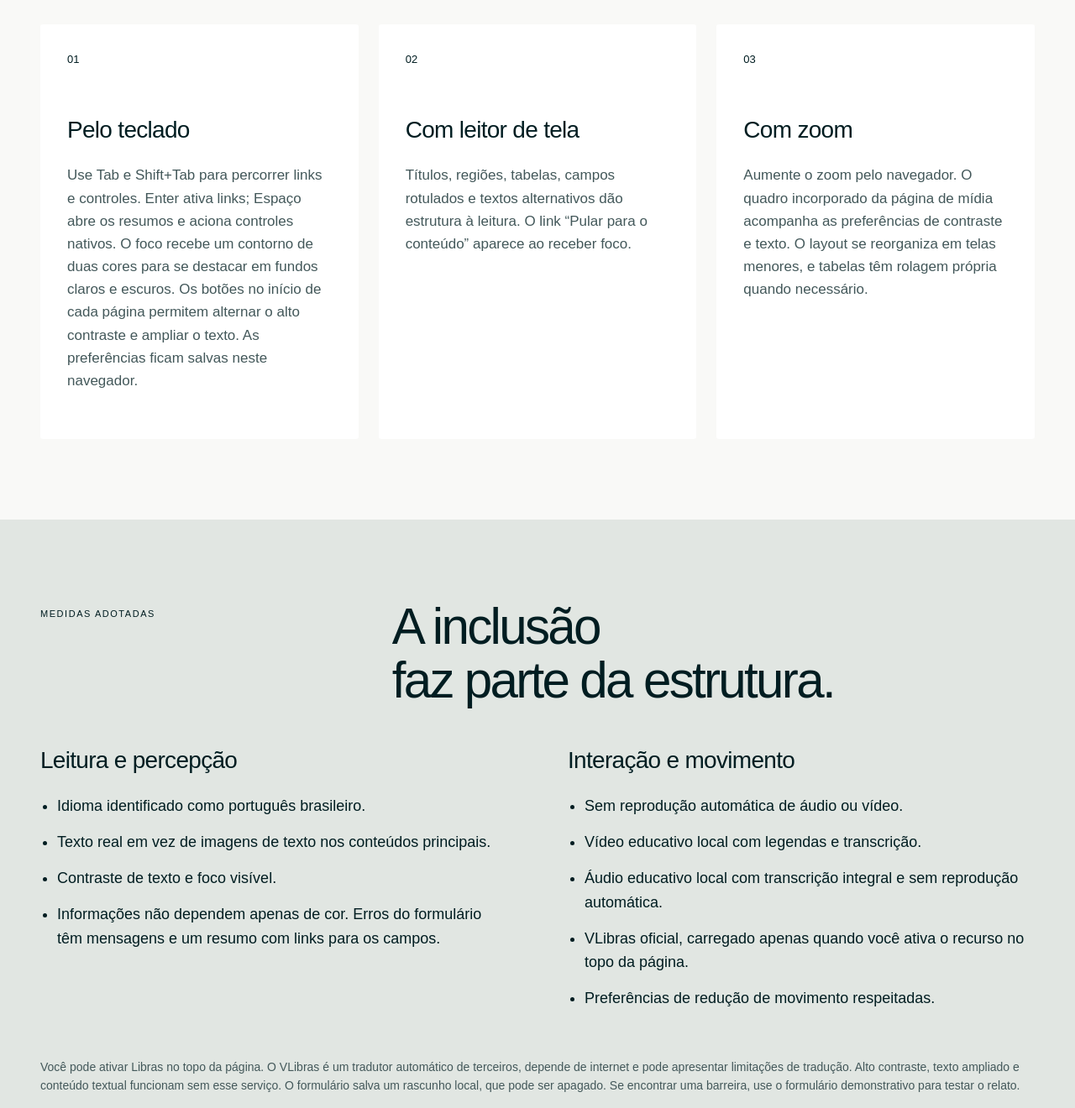
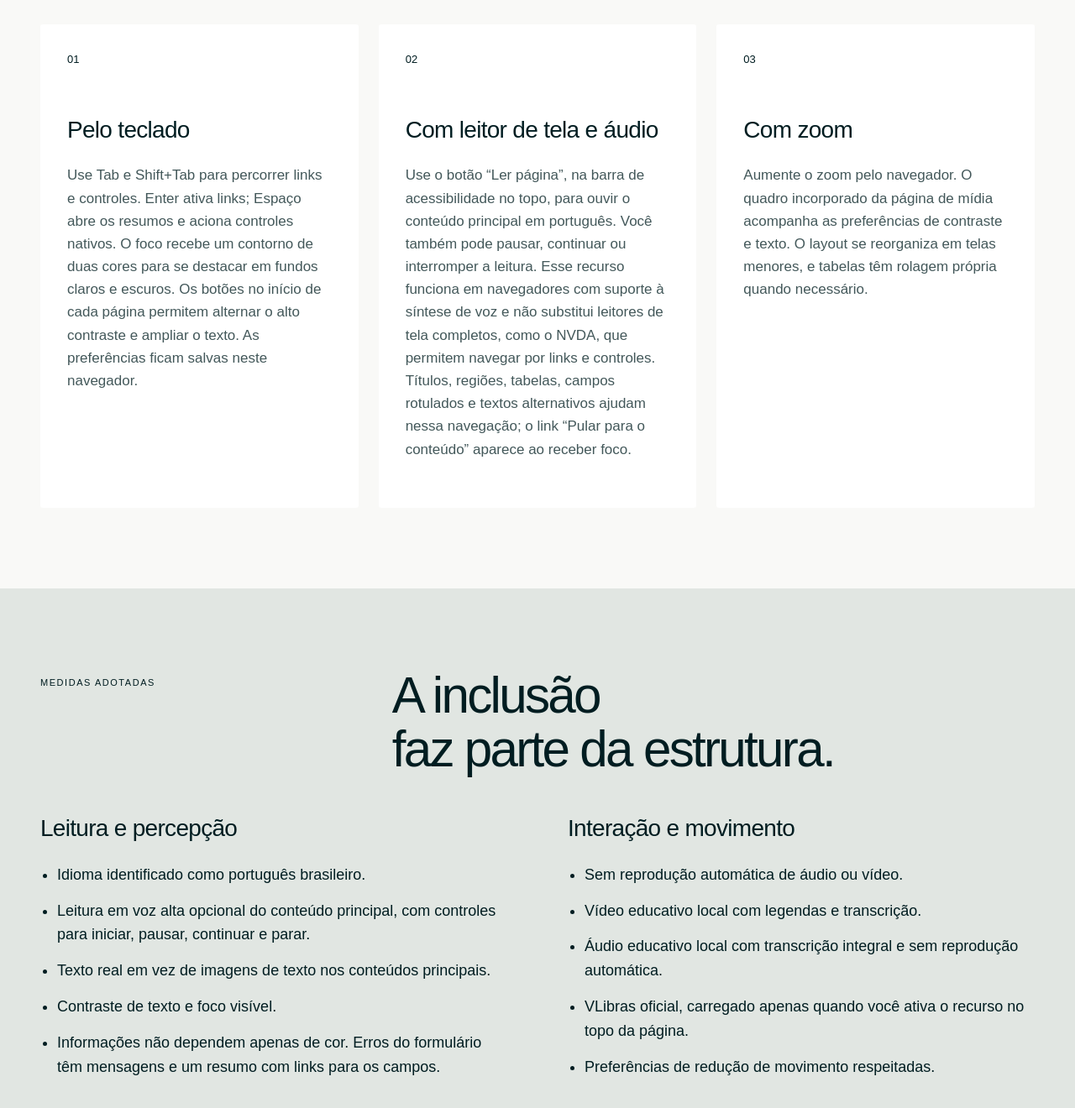
Before and after one commit to Marcuss9/U-UNICID-ADS-CC-ENG-FRONTEND-2260022-N7-2-2026-NT-AgroSustenta, a plain HTML site: page src/acessibilidade.html in a window 1280 px wide. Shown: the part 940-2260 px from the top of the page at 84% size. Drawn offline with Linux system fonts and the light colour scheme.

Commit message:
fix(a11y): habilitar leitura de página e atualizar recurso de áudio

```diff
--- a/src/acessibilidade.html
+++ b/src/acessibilidade.html
@@ -8,7 +8,7 @@
 <meta name="theme-color" content="#001d21">
 <link rel="icon" href="assets/simbolo.svg" type="image/svg+xml">
 <link rel="stylesheet" href="css/style.css">
-<script src="js/acessibilidade.js" defer></script>
+<script src="js/acessibilidade.js?v=20261115-audio" defer></script>
 </head>
 <body>
 <!-- Link de salto para navegação por teclado. -->
@@ -52,8 +52,8 @@
 </div>
 <div class="grid three">
 <article class="card"><span class="card-number">01</span><h3>Pelo teclado</h3>
-<p>Use Tab e Shift+Tab para percorrer links e controles. Enter ativa links; Espaço abre os resumos e aciona controles nativos. O foco recebe um contorno de duas cores para se destacar em fundos claros e escuros. Os botões no início de cada página permitem alternar o alto contraste e ampliar o texto. As preferências ficam salvas neste navegador.</p></article><article class="card"><span class="card-number">02</span><h3>Com leitor de tela</h3>
-<p>Títulos, regiões, tabelas, campos rotulados e textos alternativos dão estrutura à leitura. O link “Pular para o conteúdo” aparece ao receber foco.</p></article><article class="card"><span class="card-number">03</span><h3>Com zoom</h3>
+<p>Use Tab e Shift+Tab para percorrer links e controles. Enter ativa links; Espaço abre os resumos e aciona controles nativos. O foco recebe um contorno de duas cores para se destacar em fundos claros e escuros. Os botões no início de cada página permitem alternar o alto contraste e ampliar o texto. As preferências ficam salvas neste navegador.</p></article><article class="card"><span class="card-number">02</span><h3>Com leitor de tela e áudio</h3>
+<p>Use o botão “Ler página”, na barra de acessibilidade no topo, para ouvir o conteúdo principal em português. Você também pode pausar, continuar ou interromper a leitura. Esse recurso funciona em navegadores com suporte à síntese de voz e não substitui leitores de tela completos, como o NVDA, que permitem navegar por links e controles. Títulos, regiões, tabelas, campos rotulados e textos alternativos ajudam nessa navegação; o link “Pular para o conteúdo” aparece ao receber foco.</p></article><article class="card"><span class="card-number">03</span><h3>Com zoom</h3>
 <p>Aumente o zoom pelo navegador. O quadro incorporado da página de mídia acompanha as preferências de contraste e texto. O layout se reorganiza em telas menores, e tabelas têm rolagem própria quando necessário.</p></article>
 </div>
 </div></section><section class="section sage"><div class="wrap">
@@ -66,6 +66,7 @@
 <h3>Leitura e percepção</h3>
 <ul class="plain-list">
 <li>Idioma identificado como português brasileiro.</li>
+<li>Leitura em voz alta opcional do conteúdo principal, com controles para iniciar, pausar, continuar e parar.</li>
 <li>Texto real em vez de imagens de texto nos conteúdos principais.</li>
 <li>Contraste de texto e foco visível.</li>
 <li>Informações não dependem apenas de cor. Erros do formulário têm mensagens e um resumo com links para os campos.</li>
```
